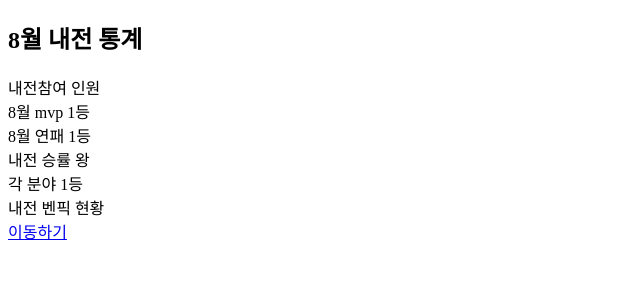
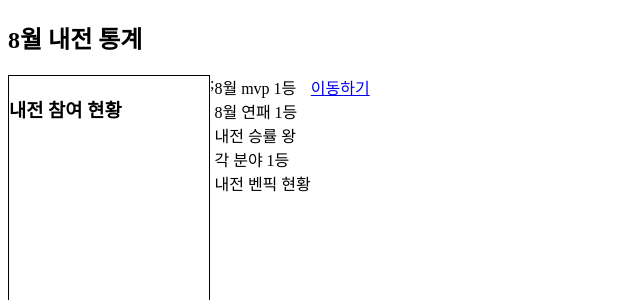
Before and after one commit to kimoon1/IMProject, a React (Vite) app: page / in a window 1280 px wide. Shown: the top 300 px of the page, without its empty margins (0-640 px from the left). Built offline with nearby package versions, Linux system fonts and the light colour scheme; no server answers; the database is empty.

Commit message:
firebase 데이터 받아오기

```diff
--- /dev/null
+++ b/src/components/MemberLookup.jsx
@@ -0,0 +1,19 @@
+import React, { useEffect } from 'react';
+import styled from 'styled-components';
+
+function MemberLookup() {
+  //
+  return (
+    <AsideContainer>
+      <h3>내전 참여 현황</h3>
+    </AsideContainer>
+  );
+}
+
+export default MemberLookup;
+
+const AsideContainer = styled.aside`
+  width: 200px;
+  height: 2000px;
+  border: 1px solid black;
+`;
--- a/src/routes/Home.jsx
+++ b/src/routes/Home.jsx
@@ -1,11 +1,41 @@
-import React from 'react';
+import React, { useEffect, useState } from 'react';
 import { Link } from 'react-router-dom';
+import styled from 'styled-components';
+import { collection, getDocs } from 'firebase/firestore';
+import { db } from '../app/firebase';
+import MemberLookup from '../components/MemberLookup';
 
 function Home() {
+  const [Infos, setInfos] = useState();
+
+  const querySnap = async () => {
+    const data = await getDocs(collection(db, 'gameInfos'));
+    let temp = [];
+    data.forEach((doc) => {
+      // console.log(doc.data());
+      temp.push(doc.data());
+    });
+    setInfos([...temp]);
+    return temp;
+  };
+
+  useEffect(() => {
+    querySnap();
+    console.log(Infos);
+  }, []);
+  const InfosHandler = (data) => {
+    setInfos([...Infos, data]);
+  };
+
+  console.log(Infos);
   return (
-    <div>
+    <>
       <h2>8월 내전 통계</h2>
-      <aside>내전참여 인원</aside>
+      <HomeContainer>
+        <React.Suspense fallback='...Loading'>
+          <MemberLookup />
+        </React.Suspense>
+        ;
         <div>
           <div>8월 mvp 1등</div>
           <div>8월 연패 1등</div>
@@ -14,8 +44,15 @@ function Home() {
           <div>내전 벤픽 현황</div>
         </div>
         <Link to='/setmember'>이동하기</Link>
-    </div>
+      </HomeContainer>
+    </>
   );
 }
 
 export default Home;
+
+const HomeContainer = styled.main`
+  width: 1200px;
+
+  display: flex;
+`;
```
Lines whose indentation alone changed are shown as unchanged.
